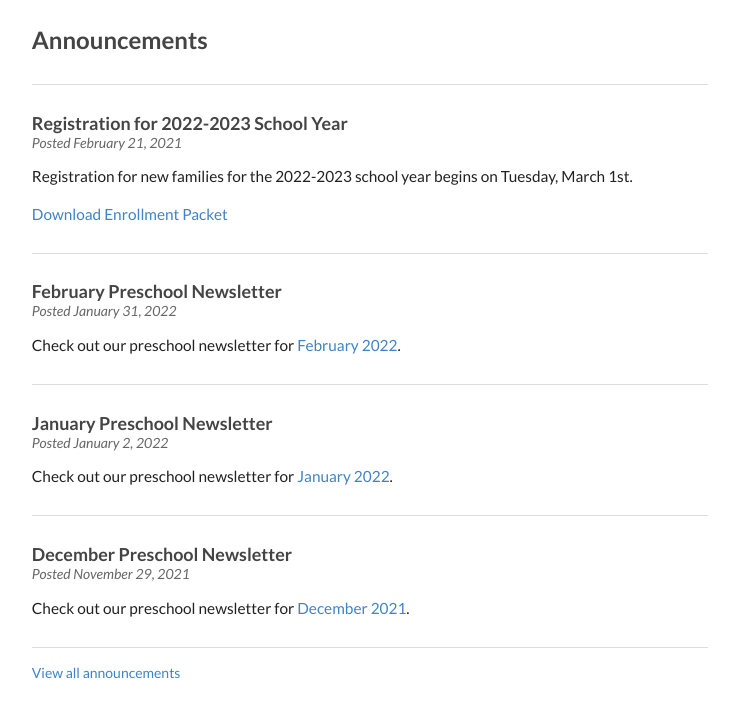
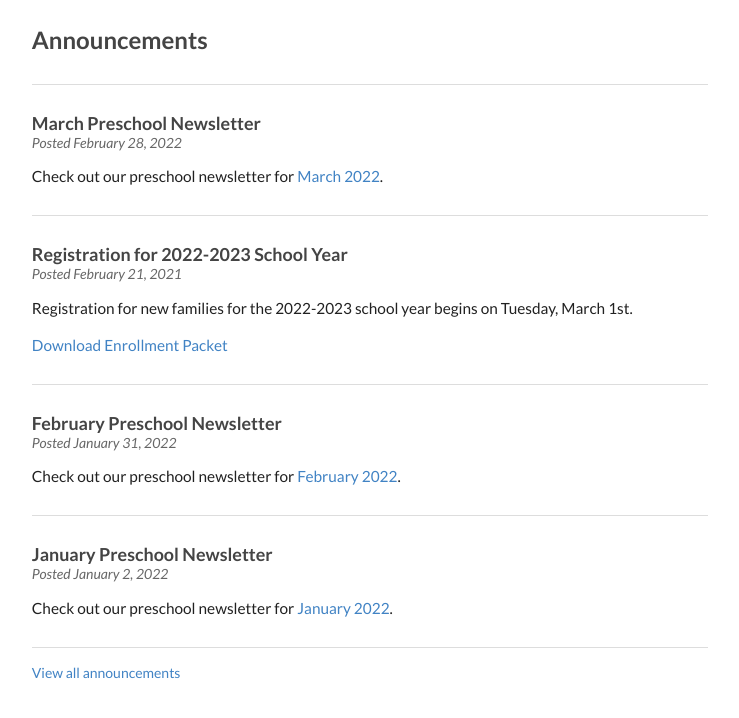
Before and after one commit to childrenofhope/childrenofhope, a Jekyll site: the page built from index.html, in a window 1280 px wide and 900 px high, scrolled down 721 px, cut to the strip 148-866 px from the top of the window. Shown: the whole strip, without its empty margins (270-1009 px from the left). Built offline with Jekyll 4.4.1, drawn with Linux system fonts in a browser that asks for light colours; the list of posts is cut into pages by our own code.

Commit message:
Added March 2022 newsletter

```diff
--- a/newsletter.md
+++ b/newsletter.md
@@ -10,6 +10,9 @@
 <h3 class="ui header">Current School Year</h3>
 
 <div class="ui newsletter list">
+  <a class="item" href="{{ site.baseurl }}/assets/newsletters/2021-2022/COH_March_2022_Newsletter.pdf">
+    March 2022
+  </a>
   <a class="item" href="{{ site.baseurl }}/assets/newsletters/2021-2022/COH_February_2022_Newsletter.pdf">
     February 2022
   </a>
```
Also changed, not shown: _posts/2022-02-28-march-newsletter.md (added, +13 -0 lines), 1 other file.
